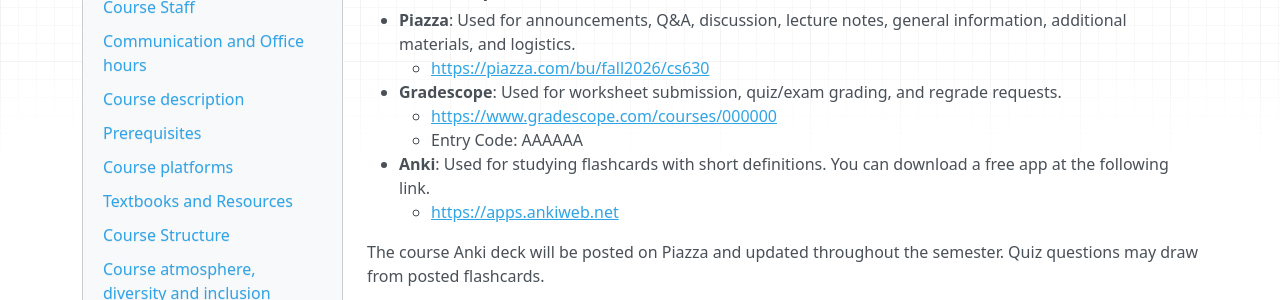
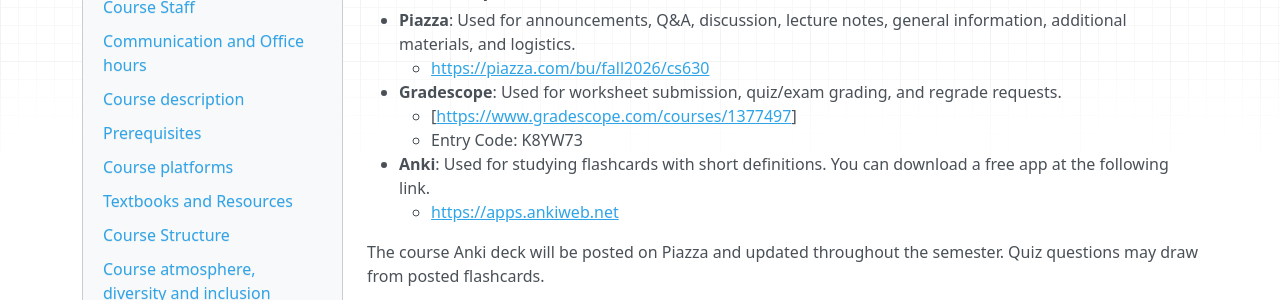
Before and after one commit to srtjanuario/2026.fall.cs630, an MkDocs documentation site: the page built from docs/index.md, in a window 1280 px wide and 900 px high, scrolled down 1948 px. Shown: the part 155-455 px from the top of the window. Built offline with MkDocs 1.6.1, drawn with Linux system fonts in a browser that asks for light colours; nearby versions of some CDN libraries.

Commit message:
added gradescope link index.md

```diff
--- a/docs/index.md
+++ b/docs/index.md
@@ -77,8 +77,8 @@
 * **Piazza**: Used for announcements, Q&A, discussion, lecture notes, general information, additional materials, and logistics.
     * [https://piazza.com/bu/fall2026/cs630](https://piazza.com/bu/fall2026/cs630)
 * **Gradescope**: Used for worksheet submission, quiz/exam grading, and regrade requests.
-    * [https://www.gradescope.com/courses/000000](https://www.gradescope.com/courses/000000)
-    * Entry Code: AAAAAA
+    * [[https://www.gradescope.com/courses/1377497](https://www.gradescope.com/courses/1377497)]
+    * Entry Code: K8YW73
 * **Anki**: Used for studying flashcards with short definitions. You can download a free app at the following link.
     * [https://apps.ankiweb.net](https://apps.ankiweb.net)
 
```
